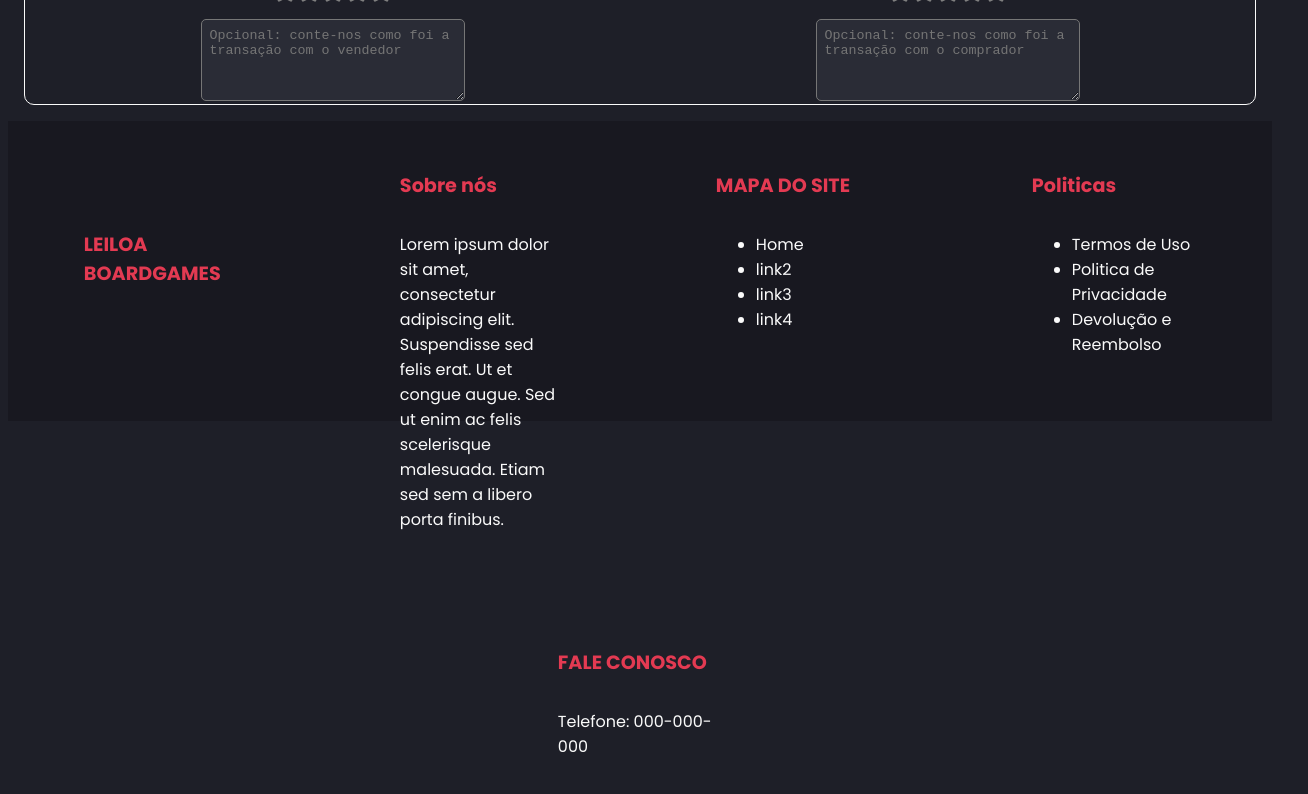
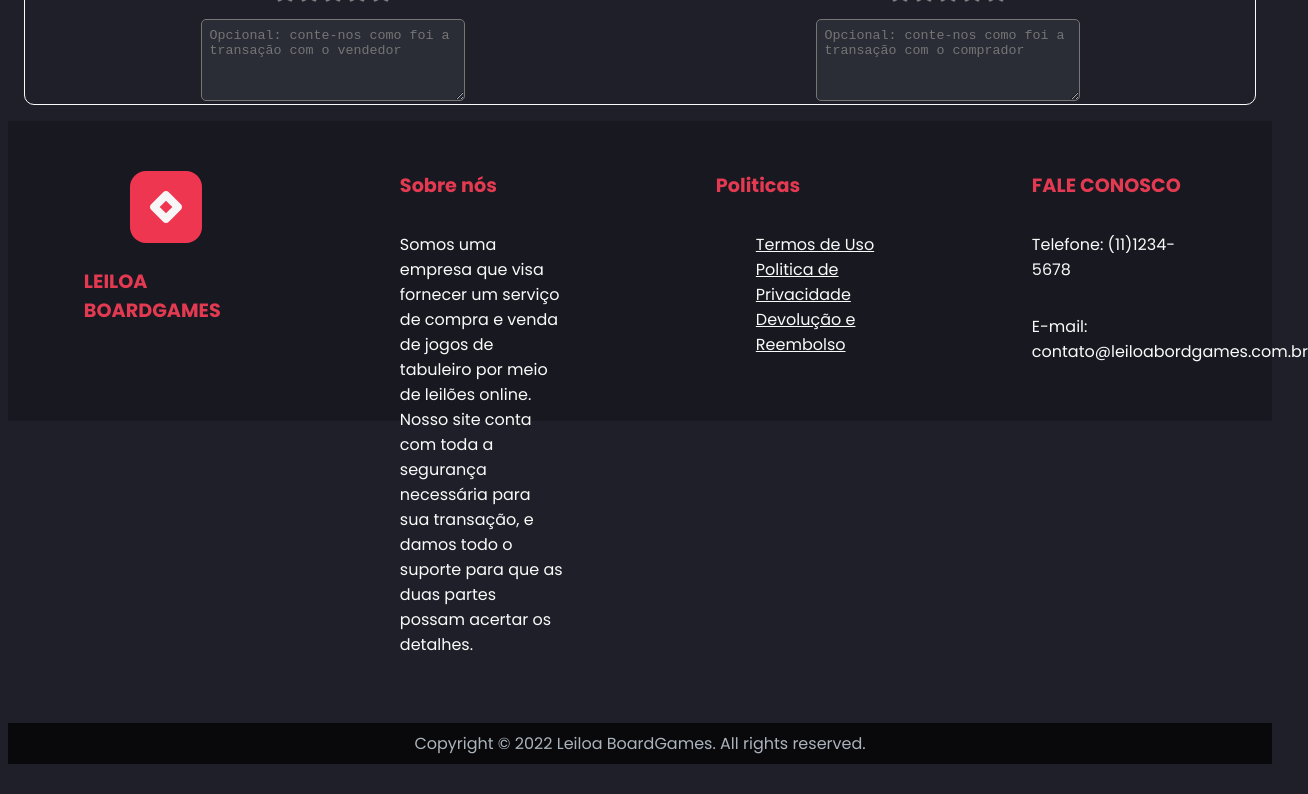
Before and after one commit to juliobarcellos/leiloa_boardgames_front, a React (Create React App) app: page /leilao/1/details in a window 1280 px wide. Shown: the part 680-1474 px from the top of the page, 1308 px wide, since content can reach past the window. After the commit the page ends 1444 px from the top, so only its background shows below. Built offline with nearby package versions, Linux system fonts and the light colour scheme; some icons are missing; the HTML template or start-up script is replaced by a standard one.

Commit message:
Atualizando informações do footer

```diff
--- a/src/components/Footer/Footer.module.scss
+++ b/src/components/Footer/Footer.module.scss
@@ -30,4 +30,11 @@
         background-color: #09090c;
         padding: 0.5rem;
     }
+    ul{
+        display: flex;
+        flex-direction: column;
+    }
+    a{
+        color: #fafafa;
+    }
 }
--- a/src/components/Footer/index.tsx
+++ b/src/components/Footer/index.tsx
@@ -1,4 +1,4 @@
-import styles from './footer.module.scss';
+import styles from './Footer.module.scss';
 import { ReactComponent as Logo } from '../../assets/logo.svg';
 
 export default function Footer() {
@@ -12,33 +12,22 @@ export default function Footer() {
             <div className={styles.footer__Container}>
                 <span>Sobre nós</span>
                 <p>
-                    Lorem ipsum dolor sit amet, consectetur adipiscing elit. Suspendisse sed felis erat. Ut et congue augue. Sed ut enim ac felis scelerisque malesuada. Etiam sed sem a libero porta finibus.
+                    Somos uma empresa que visa fornecer um serviço de compra e venda de jogos de tabuleiro por meio de leilões online. Nosso site conta com toda a segurança necessária para sua transação, e damos todo o suporte para que as duas partes possam acertar os detalhes.
                 </p>
-            </div>
-            <div className={styles.footer__Container}>
-                <span>MAPA DO SITE</span>
-
-                <ul>
-                    <li><a>Home</a></li>
-                    <li><a>link2</a></li>
-                    <li><a>link3</a></li>
-                    <li><a>link4</a></li>
-
-                </ul>
             </div>
             <div className={styles.footer__Container}>
                 <span>Politicas</span>
                 <ul>
-                    <li>Termos de Uso</li>
-                    <li>Politica de Privacidade</li>
-                    <li>Devolução e Reembolso</li>
+                    <a href='#'>Termos de Uso</a>
+                    <a href='#'>Politica de Privacidade</a>
+                    <a href='#'>Devolução e Reembolso</a>
                 </ul>
 
             </div>
             <div className={styles.footer__Container}>
                 <span>FALE CONOSCO</span>
 
-                <p>Telefone: 000-000-000</p>
+                <p>Telefone: (11)1234-5678</p>
                 <p>E-mail: contato@leiloabordgames.com.br</p>
             </div>
             <span className={styles.footer__CopyRights}>Copyright © 2022 Leiloa BoardGames. All rights reserved.</span>
```
Also changed, not shown: src/assets/logo.svg (added).
